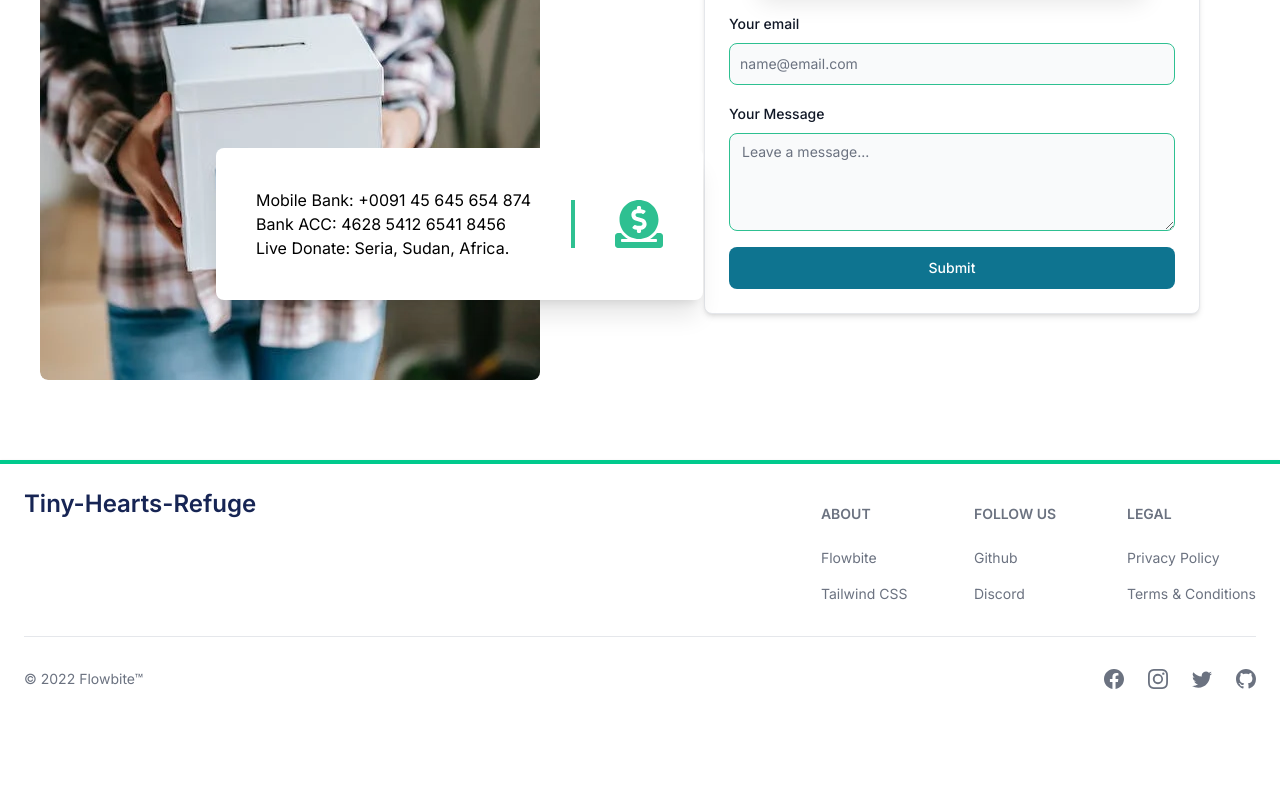
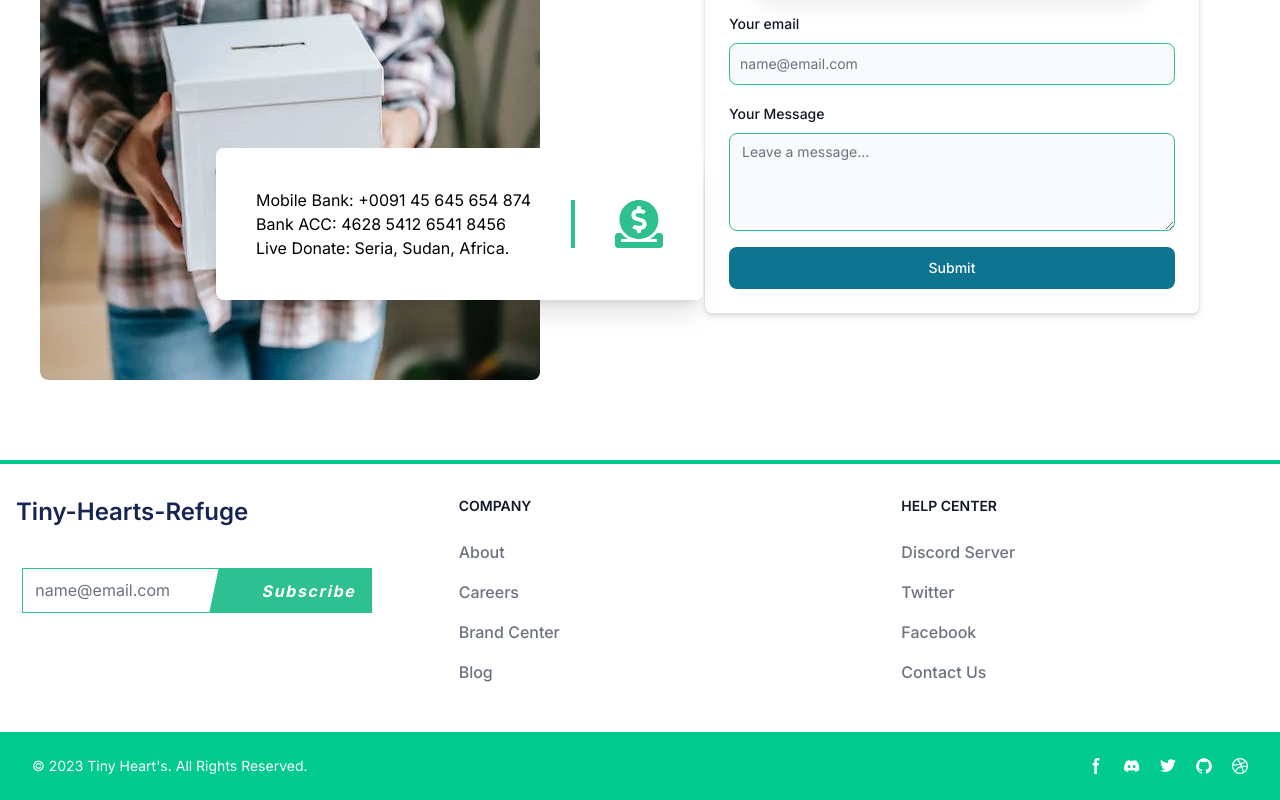
Before and after one commit to webashraf/tiny-hearts-refuge-next-app, a Next.js app: page / in a window 1280 px wide. Shown: the part 7288-8088 px from the top of the page. Before the commit the page ends 8001 px from the top, so only its background shows below. Built offline with nearby package versions, Linux system fonts and the light colour scheme.

Commit message:
customize footer

```diff
--- a/src/app/Components/Shared/FooterBottom/FooterBottom.jsx
+++ b/src/app/Components/Shared/FooterBottom/FooterBottom.jsx
@@ -7,79 +7,104 @@
 const FooterBottom = () => {
     return (
         <>
-            <Footer container className='border-t-4 rounded-none border-t-[#00ca8d]'>
-                <div className="w-full">
-                    <div className="grid w-full justify-between sm:flex sm:justify-between md:flex md:grid-cols-1">
-                        <div>
+
+            <footer class="bg-white dark:bg-gray-900 border-t-4 border-[#00ca8d]">
+                <div class="mx-auto w-full max-w-screen-xl">
+                    <div class="grid grid-cols-2 gap-20 px-4 py-6 lg:py-8 md:grid-cols-3">
+                        <div className=''>
                             <Link href="/" className="flex lis-center">
                                 <span className="self-center text-2xl font-semibold whitespace-nowrap dark:text-white text-blue-950">Tiny-Hearts-Refuge</span>
                             </Link>
-                        </div>
-                        <div className="grid grid-cols-2 gap-8 sm:mt-4 sm:grid-cols-3 sm:gap-6">
-                            <div>
-                                <Footer.Title title="about" />
-                                <Footer.LinkGroup col>
-                                    <Footer.Link href="#">
-                                        Flowbite
-                                    </Footer.Link>
-                                    <Footer.Link href="#">
-                                        Tailwind CSS
-                                    </Footer.Link>
-                                </Footer.LinkGroup>
-                            </div>
-                            <div>
-                                <Footer.Title title="Follow us" />
-                                <Footer.LinkGroup col>
-                                    <Footer.Link href="#">
-                                        Github
-                                    </Footer.Link>
-                                    <Footer.Link href="#">
-                                        Discord
-                                    </Footer.Link>
-                                </Footer.LinkGroup>
-                            </div>
-                            <div>
-                                <Footer.Title title="Legal" />
-                                <Footer.LinkGroup col>
-                                    <Footer.Link href="#">
-                                        Privacy Policy
-                                    </Footer.Link>
-                                    <Footer.Link href="#">
-                                        Terms & Conditions
-                                    </Footer.Link>
-                                </Footer.LinkGroup>
+                            <div className='h-[45px] flex overflow-hidden w-[350px] mx-auto mt-10'>
+                                <div>
+                                    <input type="email" name="" className='h-full border-[#2ec091] w-[200px]' placeholder='name@email.com' id=""
+                                    />
+                                </div>
+
+                                <div className='bg-[#2ec091] -skew-x-12 relative -left-2 px-7'>
+                                    <input className='bg-[#2ec091 h-full px-5 font-bold text-white tracking-widest' type="button" value="Subscribe" />
+                                </div>
                             </div>
                         </div>
+
+                        <div>
+                            <h2 class="mb-6 text-sm font-semibold text-gray-900 uppercase dark:text-white">Company</h2>
+                            <ul class="text-gray-500 dark:text-gray-400 font-medium">
+                                <li class="mb-4">
+                                    <a href="#" class=" hover:underline">About</a>
+                                </li>
+                                <li class="mb-4">
+                                    <a href="#" class="hover:underline">Careers</a>
+                                </li>
+                                <li class="mb-4">
+                                    <a href="#" class="hover:underline">Brand Center</a>
+                                </li>
+                                <li class="mb-4">
+                                    <a href="#" class="hover:underline">Blog</a>
+                                </li>
+                            </ul>
+                        </div>
+
+                        <div>
+                            <h2 class="mb-6 text-sm font-semibold text-gray-900 uppercase dark:text-white">Help center</h2>
+                            <ul class="text-gray-500 dark:text-gray-400 font-medium">
+                                <li class="mb-4">
+                                    <a href="#" class="hover:underline">Discord Server</a>
+                                </li>
+                                <li class="mb-4">
+                                    <a href="#" class="hover:underline">Twitter</a>
+                                </li>
+                                <li class="mb-4">
+                                    <a href="#" class="hover:underline">Facebook</a>
+                                </li>
+                                <li class="mb-4">
+                                    <a href="#" class="hover:underline">Contact Us</a>
+                                </li>
+                            </ul>
+                        </div>
+
                     </div>
-                    <Footer.Divider />
-                    <div className="w-full sm:flex sm:items-center sm:justify-between">
-                        <Footer.Copyright
-                            by="Flowbite™"
-                            href="#"
-                            year={2022}
-                        />
-                        <div className="mt-4 flex space-x-6 sm:mt-0 sm:justify-center">
-                            <Footer.Icon
-                                href="#"
-                                icon={BsFacebook}
-                            />
-                            <Footer.Icon
-                                href="#"
-                                icon={BsInstagram}
-                            />
-                            <Footer.Icon
-                                href="#"
-                                icon={BsTwitter}
-                            />
-                            <Footer.Icon
-                                href="#"
-                                icon={BsGithub}
-                            />
 
-                        </div>
+                </div>
+            </footer>
+            <footer>
+                <div class="px-8 py-6 w-full bg-[#00ca8d] text-white dark:bg-gray-700 md:flex md:items-center md:justify-between">
+                    <span class="text-sm  text-white dark:text-gray-300 sm:text-center ">© 2023 <a href="https://flowbite.com/">Tiny Heart's</a>. All Rights Reserved.
+                    </span>
+                    <div class="flex mt-4 space-x-5 sm:justify-center md:mt-0">
+                        <a href="#" class="text-white hover:text-gray-900 dark:hover:text-white">
+                            <svg class="w-4 h-4" aria-hidden="true" xmlns="http://www.w3.org/2000/svg" fill="currentColor" viewBox="0 0 8 19">
+                                <path fill-rule="evenodd" d="M6.135 3H8V0H6.135a4.147 4.147 0 0 0-4.142 4.142V6H0v3h2v9.938h3V9h2.021l.592-3H5V3.591A.6.6 0 0 1 5.592 3h.543Z" clip-rule="evenodd" />
+                            </svg>
+                            <span class="sr-only">Facebook page</span>
+                        </a>
+                        <a href="#" class="text-white hover:text-gray-900 dark:hover:text-white">
+                            <svg class="w-4 h-4" aria-hidden="true" xmlns="http://www.w3.org/2000/svg" fill="currentColor" viewBox="0 0 21 16">
+                                <path d="M16.942 1.556a16.3 16.3 0 0 0-4.126-1.3 12.04 12.04 0 0 0-.529 1.1 15.175 15.175 0 0 0-4.573 0 11.585 11.585 0 0 0-.535-1.1 16.274 16.274 0 0 0-4.129 1.3A17.392 17.392 0 0 0 .182 13.218a15.785 15.785 0 0 0 4.963 2.521c.41-.564.773-1.16 1.084-1.785a10.63 10.63 0 0 1-1.706-.83c.143-.106.283-.217.418-.33a11.664 11.664 0 0 0 10.118 0c.137.113.277.224.418.33-.544.328-1.116.606-1.71.832a12.52 12.52 0 0 0 1.084 1.785 16.46 16.46 0 0 0 5.064-2.595 17.286 17.286 0 0 0-2.973-11.59ZM6.678 10.813a1.941 1.941 0 0 1-1.8-2.045 1.93 1.93 0 0 1 1.8-2.047 1.919 1.919 0 0 1 1.8 2.047 1.93 1.93 0 0 1-1.8 2.045Zm6.644 0a1.94 1.94 0 0 1-1.8-2.045 1.93 1.93 0 0 1 1.8-2.047 1.918 1.918 0 0 1 1.8 2.047 1.93 1.93 0 0 1-1.8 2.045Z" />
+                            </svg>
+                            <span class="sr-only">Discord community</span>
+                        </a>
+                        <a href="#" class="text-white hover:text-gray-900 dark:hover:text-white">
+                            <svg class="w-4 h-4" aria-hidden="true" xmlns="http://www.w3.org/2000/svg" fill="currentColor" viewBox="0 0 20 17">
+                                <path fill-rule="evenodd" d="M20 1.892a8.178 8.178 0 0 1-2.355.635 4.074 4.074 0 0 0 1.8-2.235 8.344 8.344 0 0 1-2.605.98A4.13 4.13 0 0 0 13.85 0a4.068 4.068 0 0 0-4.1 4.038 4 4 0 0 0 .105.919A11.705 11.705 0 0 1 1.4.734a4.006 4.006 0 0 0 1.268 5.392 4.165 4.165 0 0 1-1.859-.5v.05A4.057 4.057 0 0 0 4.1 9.635a4.19 4.19 0 0 1-1.856.07 4.108 4.108 0 0 0 3.831 2.807A8.36 8.36 0 0 1 0 14.184 11.732 11.732 0 0 0 6.291 16 11.502 11.502 0 0 0 17.964 4.5c0-.177 0-.35-.012-.523A8.143 8.143 0 0 0 20 1.892Z" clip-rule="evenodd" />
+                            </svg>
+                            <span class="sr-only">Twitter page</span>
+                        </a>
+                        <a href="#" class="text-white hover:text-gray-900 dark:hover:text-white">
+                            <svg class="w-4 h-4" aria-hidden="true" xmlns="http://www.w3.org/2000/svg" fill="currentColor" viewBox="0 0 20 20">
+                                <path fill-rule="evenodd" d="M10 .333A9.911 9.911 0 0 0 6.866 19.65c.5.092.678-.215.678-.477 0-.237-.01-1.017-.014-1.845-2.757.6-3.338-1.169-3.338-1.169a2.627 2.627 0 0 0-1.1-1.451c-.9-.615.07-.6.07-.6a2.084 2.084 0 0 1 1.518 1.021 2.11 2.11 0 0 0 2.884.823c.044-.503.268-.973.63-1.325-2.2-.25-4.516-1.1-4.516-4.9A3.832 3.832 0 0 1 4.7 7.068a3.56 3.56 0 0 1 .095-2.623s.832-.266 2.726 1.016a9.409 9.409 0 0 1 4.962 0c1.89-1.282 2.717-1.016 2.717-1.016.366.83.402 1.768.1 2.623a3.827 3.827 0 0 1 1.02 2.659c0 3.807-2.319 4.644-4.525 4.889a2.366 2.366 0 0 1 .673 1.834c0 1.326-.012 2.394-.012 2.72 0 .263.18.572.681.475A9.911 9.911 0 0 0 10 .333Z" clip-rule="evenodd" />
+                            </svg>
+                            <span class="sr-only">GitHub account</span>
+                        </a>
+                        <a href="#" class="text-white hover:text-gray-900 dark:hover:text-white">
+                            <svg class="w-4 h-4" aria-hidden="true" xmlns="http://www.w3.org/2000/svg" fill="currentColor" viewBox="0 0 20 20">
+                                <path fill-rule="evenodd" d="M10 0a10 10 0 1 0 10 10A10.009 10.009 0 0 0 10 0Zm6.613 4.614a8.523 8.523 0 0 1 1.93 5.32 20.094 20.094 0 0 0-5.949-.274c-.059-.149-.122-.292-.184-.441a23.879 23.879 0 0 0-.566-1.239 11.41 11.41 0 0 0 4.769-3.366ZM8 1.707a8.821 8.821 0 0 1 2-.238 8.5 8.5 0 0 1 5.664 2.152 9.608 9.608 0 0 1-4.476 3.087A45.758 45.758 0 0 0 8 1.707ZM1.642 8.262a8.57 8.57 0 0 1 4.73-5.981A53.998 53.998 0 0 1 9.54 7.222a32.078 32.078 0 0 1-7.9 1.04h.002Zm2.01 7.46a8.51 8.51 0 0 1-2.2-5.707v-.262a31.64 31.64 0 0 0 8.777-1.219c.243.477.477.964.692 1.449-.114.032-.227.067-.336.1a13.569 13.569 0 0 0-6.942 5.636l.009.003ZM10 18.556a8.508 8.508 0 0 1-5.243-1.8 11.717 11.717 0 0 1 6.7-5.332.509.509 0 0 1 .055-.02 35.65 35.65 0 0 1 1.819 6.476 8.476 8.476 0 0 1-3.331.676Zm4.772-1.462A37.232 37.232 0 0 0 13.113 11a12.513 12.513 0 0 1 5.321.364 8.56 8.56 0 0 1-3.66 5.73h-.002Z" clip-rule="evenodd" />
+                            </svg>
+                            <span class="sr-only">Dribbble account</span>
+                        </a>
                     </div>
                 </div>
-            </Footer>
+            </footer>
         </>
     );
 };
```
